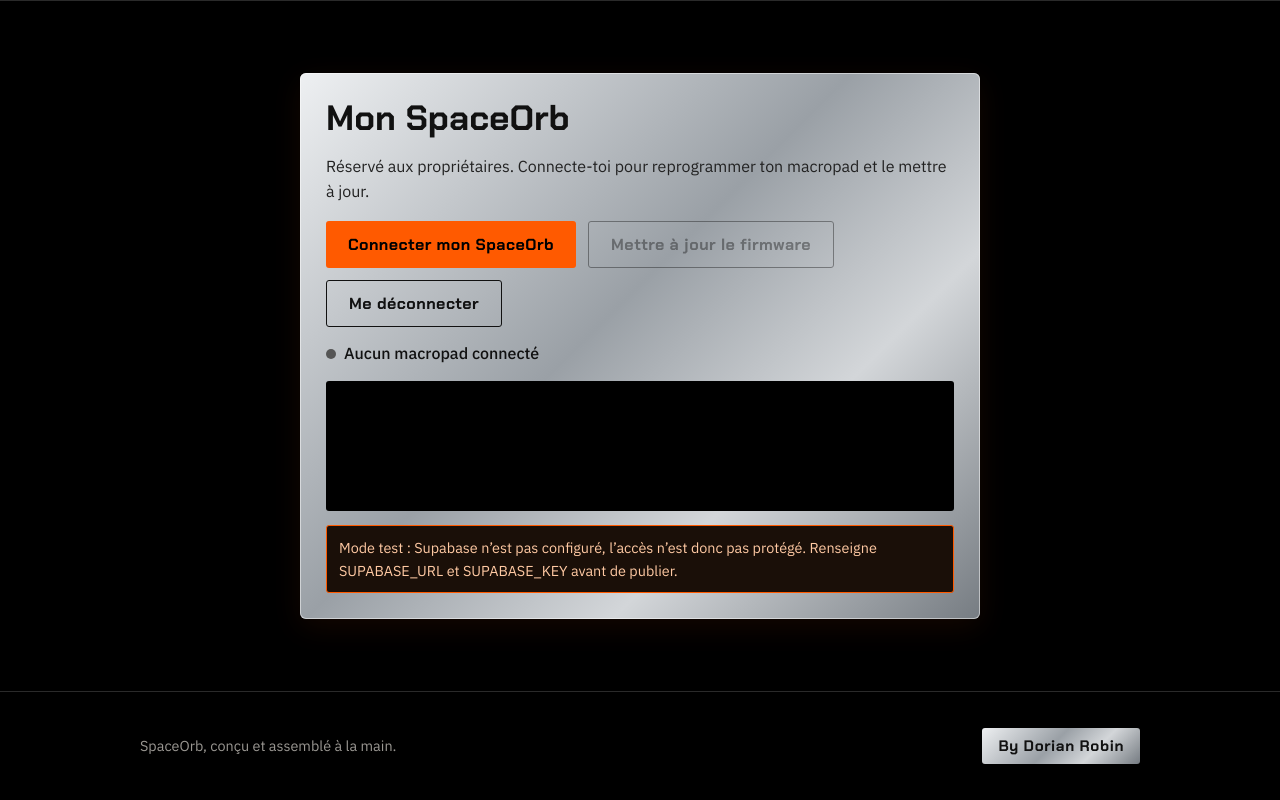
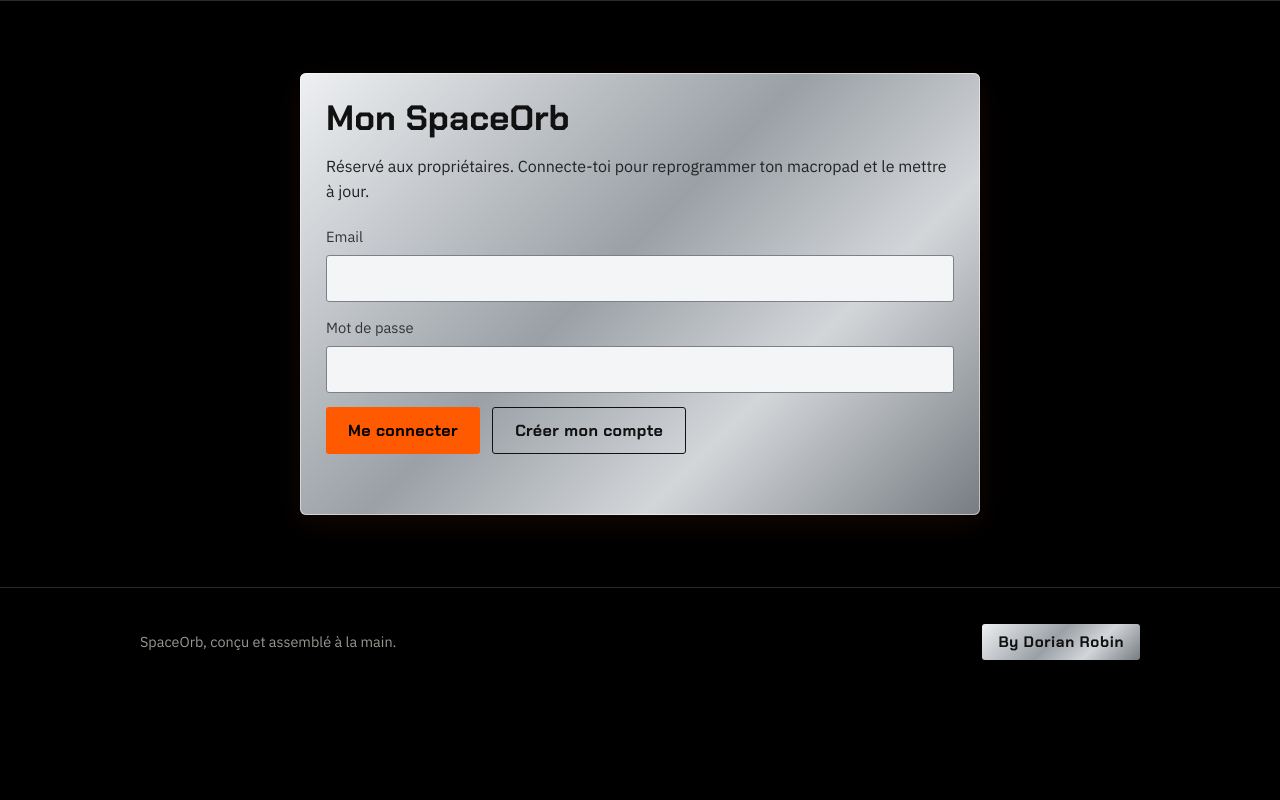
Before and after one commit to DorianROBIN73/SpaceOrb-site, a plain HTML site: page index.html in a window 1280 px wide. Shown: the part 3213-4013 px from the top of the page. After the commit the page ends 3909 px from the top, so only its background shows below. Drawn offline with nearby package versions, Linux system fonts and the light colour scheme.

Commit message:
Update index.html

```diff
--- a/index.html
+++ b/index.html
@@ -184,8 +184,8 @@ footer .wrap{display:flex;justify-content:space-between;gap:20px;flex-wrap:wrap;
 <script>
 /* ====== À REMPLIR ====== */
 const CONFIG = {
-  SUPABASE_URL: "",           // ex. https://xxxx.supabase.co
-  SUPABASE_KEY: "",           // clé « anon » publique
+  SUPABASE_URL: "https://ethjbizsqynlbfjgzgij.supabase.co",           // ex. https://xxxx.supabase.co
+  SUPABASE_KEY: "sb_publishable_9HXqQ3gE6X8A0eJ3C7_v7g_LKNH1BUO",           // clé « anon » publique
   FORMSPREE_ORDER: "",        // ex. https://formspree.io/f/abcdwxyz
   FORMSPREE_IDEA: "",         // un second formulaire Formspree
   FIRMWARE_BUCKET: "firmware",        // bucket Supabase PRIVÉ
```
